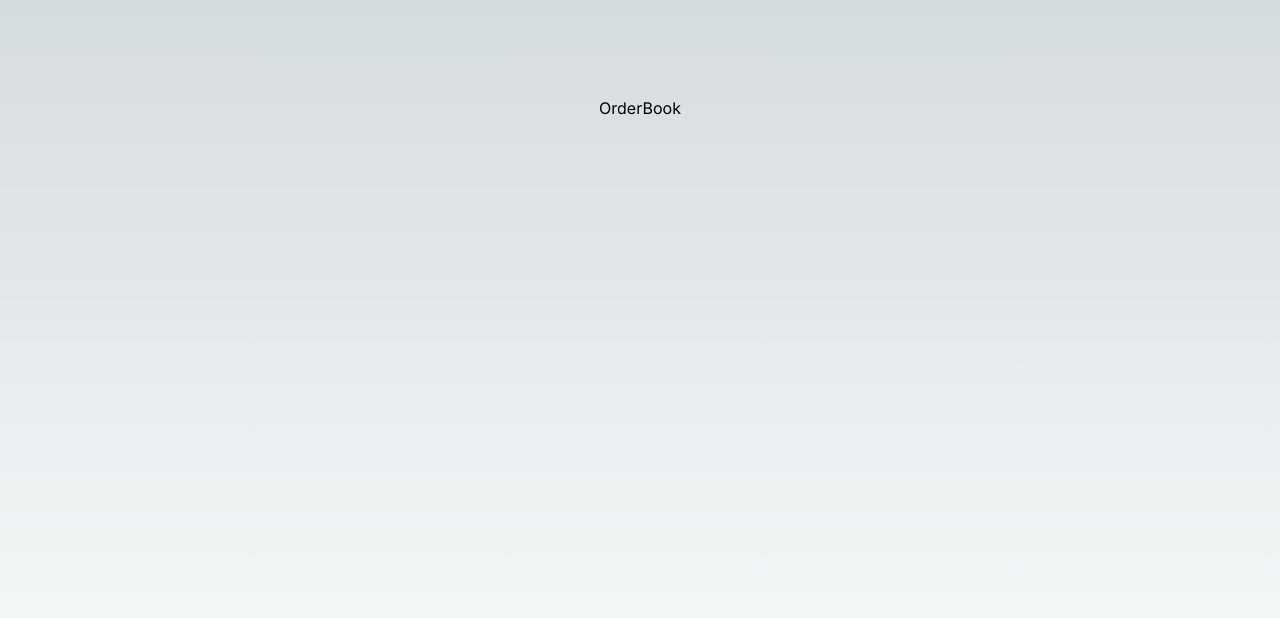
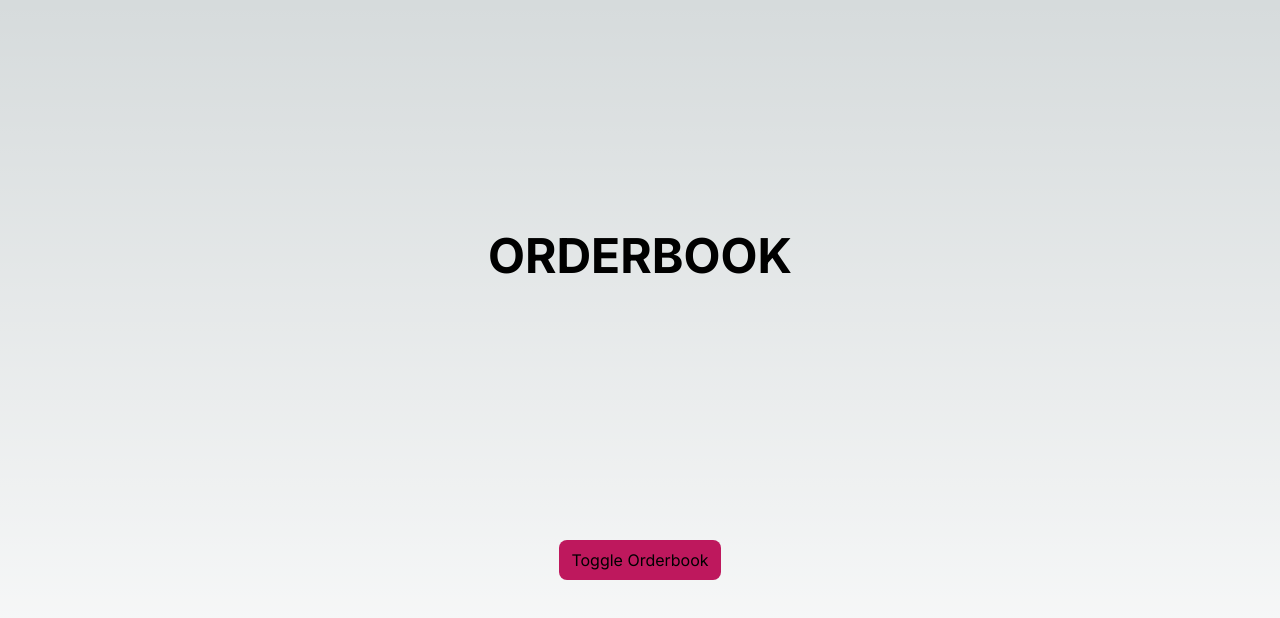
Before and after one commit to nthhai318/orderbook-trial, a Next.js app: page / in a window 1280 px wide. Shown: the top 618 px of the page. Built offline with nearby package versions, Linux system fonts and the light colour scheme.

Commit message:
feat: retrieve feed data

```diff
--- a/src/app/page.tsx
+++ b/src/app/page.tsx
@@ -1,9 +1,46 @@
-import Image from "next/image";
+"use client";
+
+import { useEffect, useState } from "react";
+
+const message = {
+  event: "subscribe",
+  feed: "book_ui_1",
+  product_ids: ["PI_XBTUSD"],
+};
 
 export default function Home() {
+  const [isOrderbookOpen, setIsOrderbookOpen] = useState(false);
+
   return (
-    <main className="flex min-h-screen flex-col items-center justify-between p-24">
-      <div>OrderBook</div>
+    <main className="flex min-h-screen flex-col items-center justify-around p-24">
+      <div className="uppercase font-bold text-[3rem]">OrderBook</div>
+      <button
+        className="rounded-lg bg-pink-700 px-3 py-2"
+        onClick={() => setIsOrderbookOpen(!isOrderbookOpen)}
+      >
+        Toggle Orderbook
+      </button>
+      {isOrderbookOpen && <OrderBook />}
     </main>
   );
 }
+
+function OrderBook() {
+  useEffect(() => {
+    const ws = new WebSocket("wss://www.cryptofacilities.com/ws/v1");
+
+    ws.onopen = () => {
+      ws.send(JSON.stringify(message));
+    };
+
+    ws.onmessage = (event) => {
+      const data = JSON.parse(event.data);
+      console.log(data);
+    };
+
+    return () => {
+      ws.close();
+    };
+  }, []);
+  return <div>Orderbook Data</div>;
+}
```
